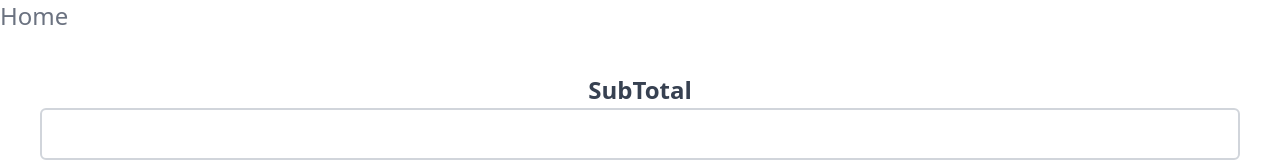
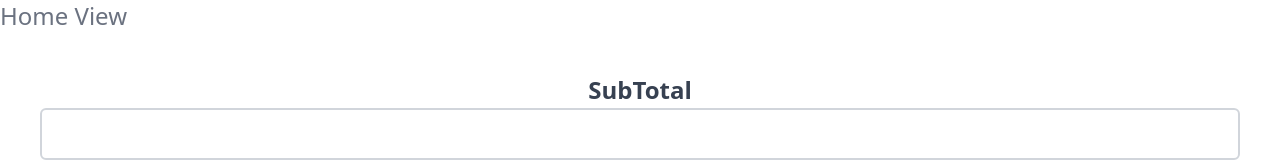
Before and after one commit to Angel-Raa/vue-3-concepts, a Vue app in the folder hello-world/: page / in a window 1280 px wide. Shown: the top 162 px of the page. Built offline with nearby package versions, Linux system fonts and the light colour scheme.

Commit message:
Home View

```diff
--- a/hello-world/src/App.vue
+++ b/hello-world/src/App.vue
@@ -4,7 +4,9 @@ import ComputedBill from './components/app-bill/ComputedBill.vue'
 
 <template>
   <div class="container mx-auto">
-    <h1 class="text-justify text-gray-500 text-2xl">Home</h1>
+    <h1 class="text-justify text-gray-500 text-2xl">Home View</h1>
+    <h2 class="container"></h2>
     <ComputedBill />
   </div>
 </template>
+<style scoped></style>
```
